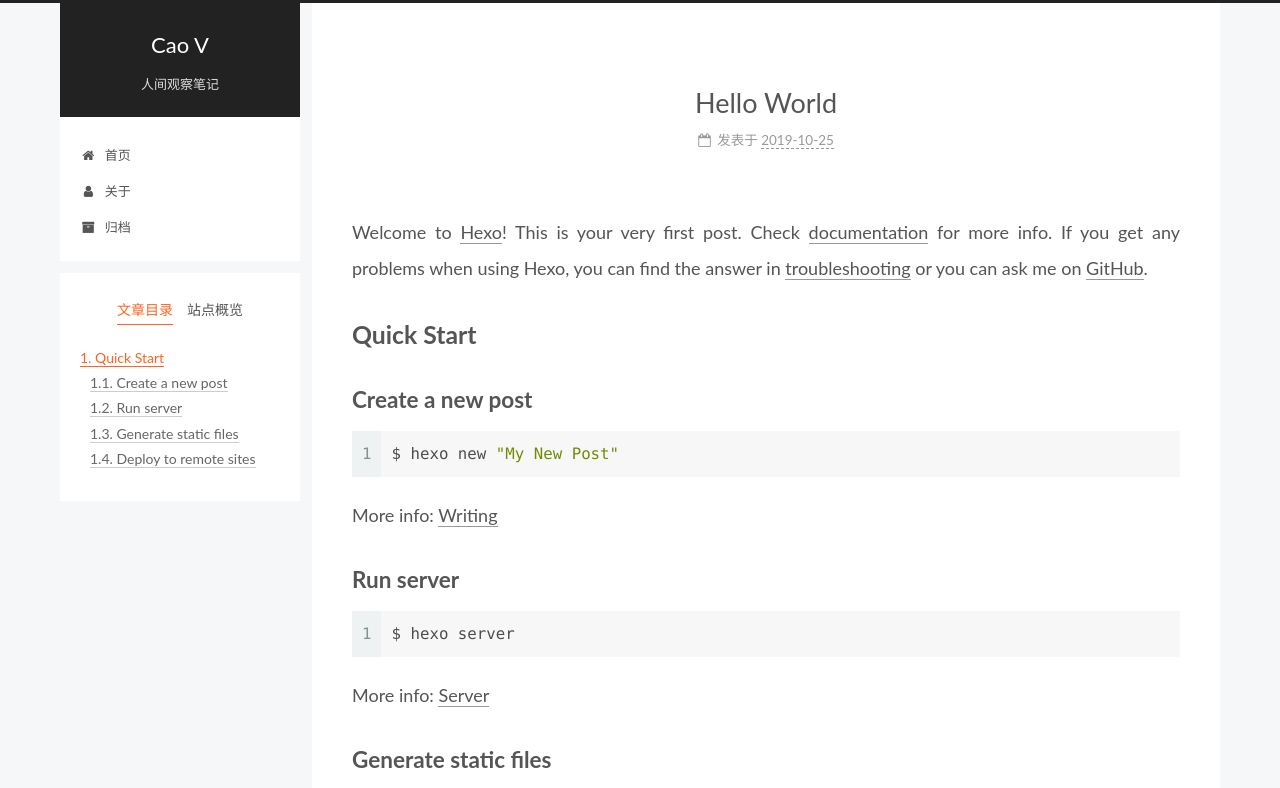
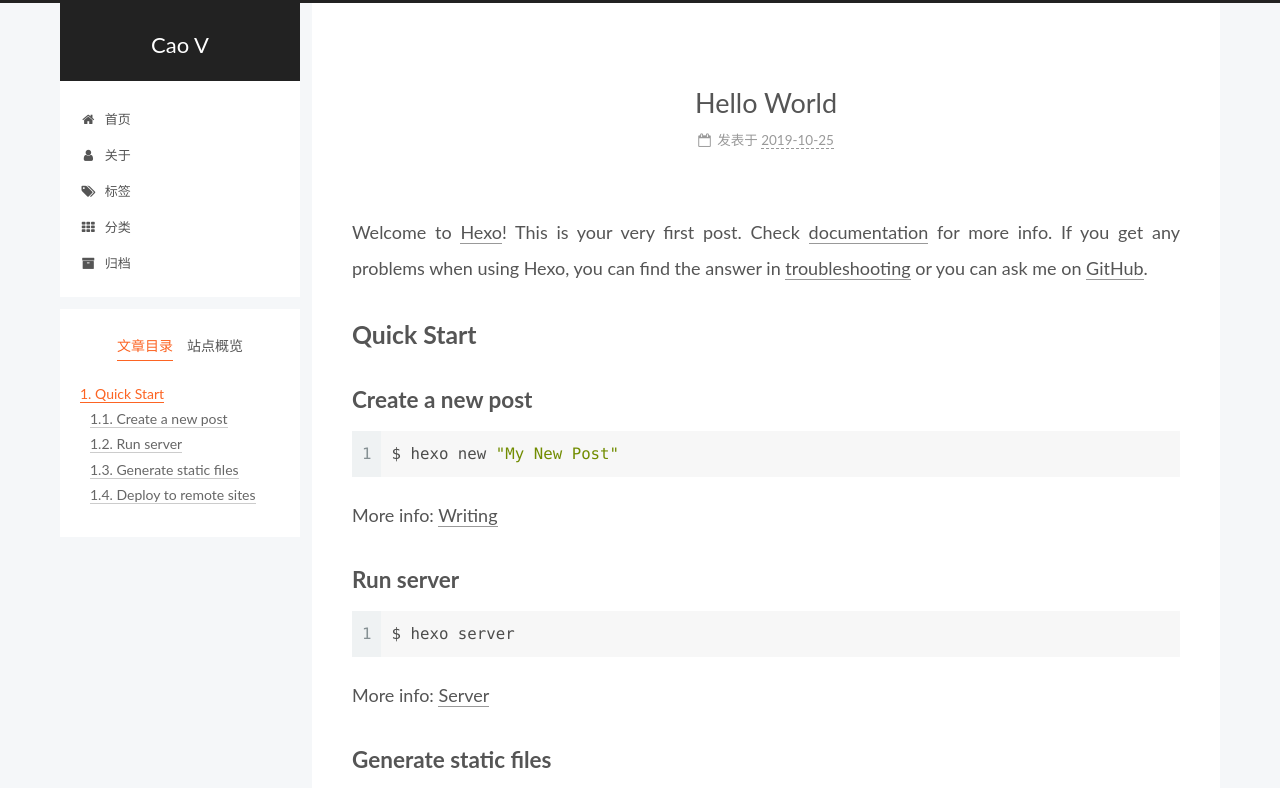
Before and after one commit to ClazyCao/clazycao.github.io, a plain HTML site: page all/hello-world/index.html in a window 1280 px wide. Shown: the top 788 px of the page. Drawn offline with nearby package versions, Linux system fonts and the light colour scheme; some packages are replaced by stand-ins of ours.

Commit message:
Site updated: 2019-11-18 11:06:32

```diff
--- a/all/hello-world/index.html
+++ b/all/hello-world/index.html
@@ -124,7 +124,6 @@
         <span class="logo-line-after"><i></i></span>
       </a>
     </div>
-        <p class="site-subtitle">人间观察笔记</p>
   </div>
 
   <div class="site-nav-toggle">
@@ -148,6 +147,16 @@
         <li class="menu-item menu-item-about">
 
     <a href="/about/" rel="section"><i class="fa fa-fw fa-user"></i>关于</a>
+
+  </li>
+        <li class="menu-item menu-item-tags">
+
+    <a href="/tags/" rel="section"><i class="fa fa-fw fa-tags"></i>标签</a>
+
+  </li>
+        <li class="menu-item menu-item-categories">
+
+    <a href="/categories/" rel="section"><i class="fa fa-fw fa-th"></i>分类</a>
 
   </li>
         <li class="menu-item menu-item-archives">
```
Also changed, not shown: all/【小技巧】PDF指定页码分割/index.html (+10 -1 lines), all/【朴素贝叶斯】原理简述与拼写纠正案例/index.html (+10 -1 lines), all/【自然语言】新闻分类part1-基础知识点与实现/index.html (+10 -1 lines), all/【调参方法】贝叶斯优化、Hyperopt工具包/index.html (+10 -1 lines), archives/2019/10/index.html (+10 -1 lines), archives/2019/11/index.html (+10 -1 lines), archives/2019/index.html (+10 -1 lines), archives/index.html (+10 -1 lines), categories/other/index.html (+10 -1 lines), index.html (+10 -1 lines), other/my-first-post/index.html (+10 -1 lines), tags/post/index.html (+10 -1 lines), tags/第一次/index.html (+10 -1 lines).
